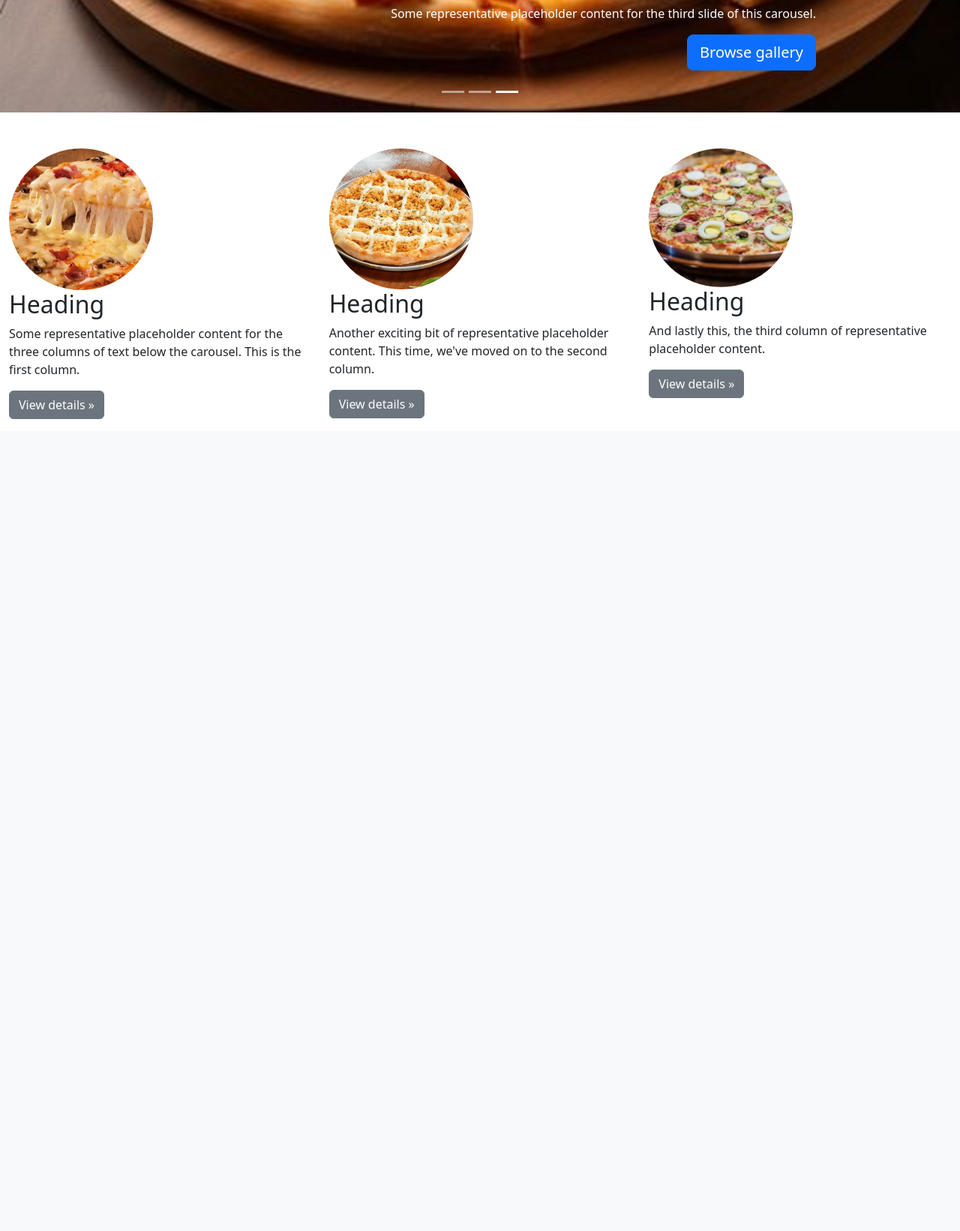
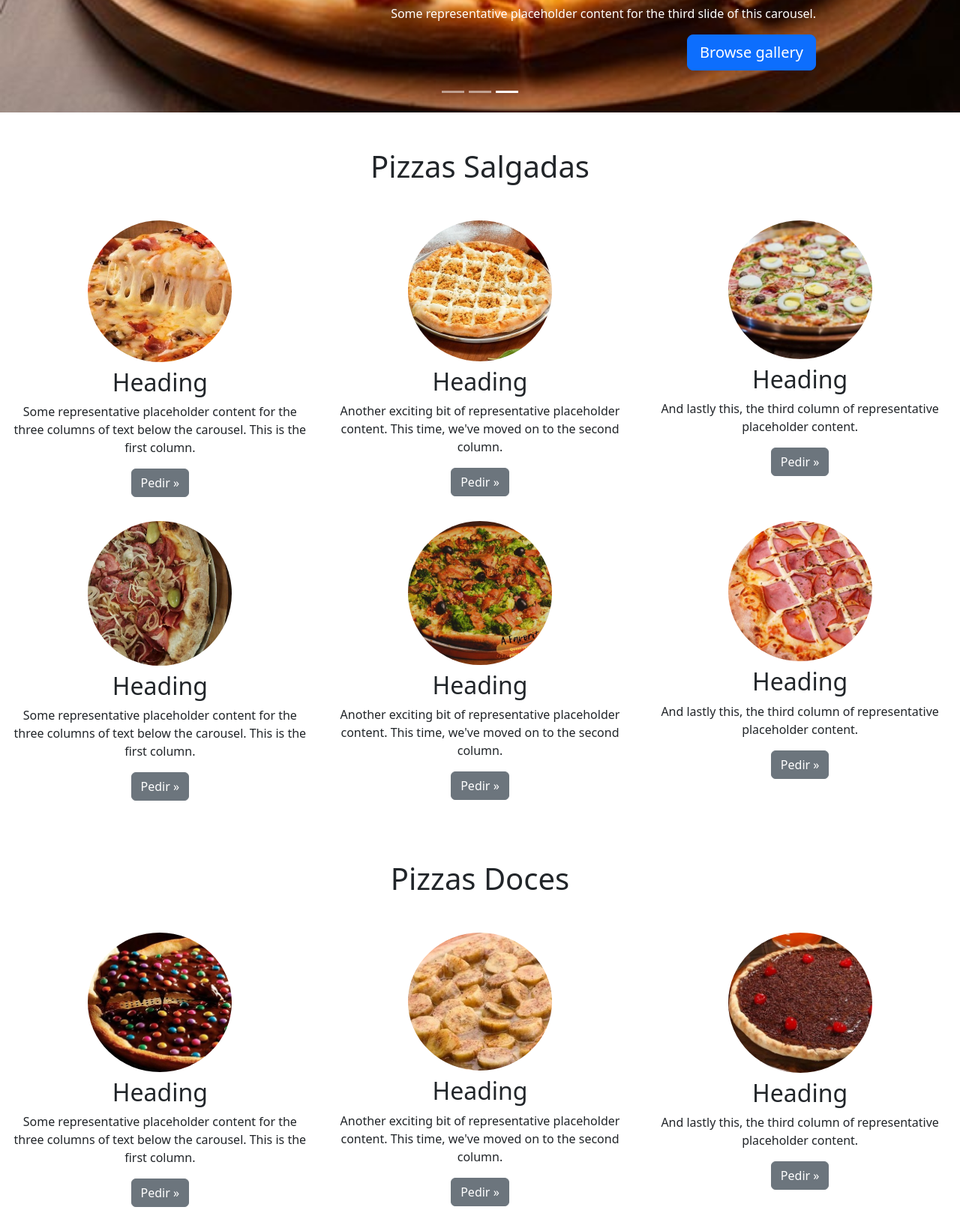
Before and after one commit to Camila-Weber/DW, a PHP site: page / in a window 1280 px wide. Shown: the part 490-2132 px from the top of the page at 75% size. Before the commit the page ends 1049 px from the top, so only its background shows below. Run offline with PHP 8.4, Linux system fonts and the light colour scheme.

Commit message:
seção pizza doce

```diff
--- a/Atividade4-Bootstrap/index.html
+++ b/Atividade4-Bootstrap/index.html
@@ -96,32 +96,77 @@
             </button>
         </div>
     </section>
-    <section id="salgadas">
-        <div class="row mt-5 mx-auto" >
+    <section id="salgadas" class="mb-6">
+        <h1 class="text-center m-5">Pizzas Salgadas</h1>
+        <div class="row mt-5 mx-auto text-center">
             <div class="col-lg-4">
-                <img src="assets/pizza5.jpg" class="bd-placeholder-img rounded-circle img-fluid">
-                <h2 class="fw-normal">Heading</h2>
+                <img src="assets/pizza5.jpg" class="bd-placeholder-img rounded-circle img-fluid mb-2">
+                <h2 class="fw-normal mb-2">Heading</h2>
                 <p>Some representative placeholder content for the three columns of text below the carousel. This is the
                     first column.</p>
-                <p><a class="btn btn-secondary" href="#">View details »</a></p>
+                <p><a class="btn btn-secondary mb-3" href="#">Pedir »</a></p>
             </div>
             <div class="col-lg-4">
-                <img src="assets/pizza6.jpg" class="bd-placeholder-img rounded-circle img-fluid">
-                <h2 class="fw-normal">Heading</h2>
+                <img src="assets/pizza6.jpg" class="bd-placeholder-img rounded-circle img-fluid mb-2">
+                <h2 class="fw-normal mb-2">Heading</h2>
                 <p>Another exciting bit of representative placeholder content. This time, we've moved on to the second
                     column.</p>
-                <p><a class="btn btn-secondary" href="#">View details »</a></p>
+                <p><a class="btn btn-secondary mb-3" href="#">Pedir »</a></p>
             </div>
             <div class="col-lg-4">
-                <img src="assets/pizza7.jpg" class="bd-placeholder-img rounded-circle img-fluid">
-                <h2 class="fw-normal">Heading</h2>
+                <img src="assets/pizza7.jpg" class="bd-placeholder-img rounded-circle img-fluid mb-2">
+                <h2 class="fw-normal mb-2">Heading</h2>
                 <p>And lastly this, the third column of representative placeholder content.</p>
-                <p><a class="btn btn-secondary" href="#">View details »</a></p>
+                <p><a class="btn btn-secondary mb-3" href="#">Pedir »</a></p>
+            </div>
+        </div>
+        <div class="row mx-auto text-center">
+            <div class="col-lg-4">
+                <img src="assets/pizza1.jpg" class="bd-placeholder-img rounded-circle img-fluid mb-2">
+                <h2 class="fw-normal mb-2">Heading</h2>
+                <p>Some representative placeholder content for the three columns of text below the carousel. This is the
+                    first column.</p>
+                <p><a class="btn btn-secondary mb-3" href="#">Pedir »</a></p>
+            </div>
+            <div class="col-lg-4">
+                <img src="assets/pizza8.jpg" class="bd-placeholder-img rounded-circle img-fluid mb-2">
+                <h2 class="fw-normal mb-2">Heading</h2>
+                <p>Another exciting bit of representative placeholder content. This time, we've moved on to the second
+                    column.</p>
+                <p><a class="btn btn-secondary mb-3" href="#">Pedir »</a></p>
+            </div>
+            <div class="col-lg-4">
+                <img src="assets/pizza9.jpg" class="bd-placeholder-img rounded-circle img-fluid mb-2">
+                <h2 class="fw-normal mb-2">Heading</h2>
+                <p>And lastly this, the third column of representative placeholder content.</p>
+                <p><a class="btn btn-secondary mb-3" href="#">Pedir »</a></p>
             </div>
         </div>
     </section>
     <section id="doces">
-
+        <h1 class="text-center m-5">Pizzas Doces</h1>
+        <div class="row mt-5 mx-auto text-center">
+            <div class="col-lg-4">
+                <img src="assets/pizzad10.jpg" class="bd-placeholder-img rounded-circle img-fluid mb-2">
+                <h2 class="fw-normal mb-2">Heading</h2>
+                <p>Some representative placeholder content for the three columns of text below the carousel. This is the
+                    first column.</p>
+                <p><a class="btn btn-secondary mb-3" href="#">Pedir »</a></p>
+            </div>
+            <div class="col-lg-4">
+                <img src="assets/pizzad11.jpg" class="bd-placeholder-img rounded-circle img-fluid mb-2">
+                <h2 class="fw-normal mb-2">Heading</h2>
+                <p>Another exciting bit of representative placeholder content. This time, we've moved on to the second
+                    column.</p>
+                <p><a class="btn btn-secondary mb-3" href="#">Pedir »</a></p>
+            </div>
+            <div class="col-lg-4">
+                <img src="assets/pizzad12.jpg" class="bd-placeholder-img rounded-circle img-fluid mb-2">
+                <h2 class="fw-normal mb-2">Heading</h2>
+                <p>And lastly this, the third column of representative placeholder content.</p>
+                <p><a class="btn btn-secondary mb-3" href="#">Pedir »</a></p>
+            </div>
+        </div>
     </section>
     <section id="porções">
 
--- a/Atividade4-Bootstrap/main.css
+++ b/Atividade4-Bootstrap/main.css
@@ -3,7 +3,8 @@
     object-fit: cover;
 }
 
-#salgadas img{
+#salgadas img,
+#doces img{
     width: 15vw;
     height: auto;
 }
```
Also changed, not shown: Atividade4-Bootstrap/assets/pizza1.jpg, Atividade4-Bootstrap/assets/pizza8.jpg (added), Atividade4-Bootstrap/assets/pizza9.jpg (added), Atividade4-Bootstrap/assets/pizzad10.jpg (added), Atividade4-Bootstrap/assets/pizzad11.jpg (added), Atividade4-Bootstrap/assets/pizzad12.jpg (added).
